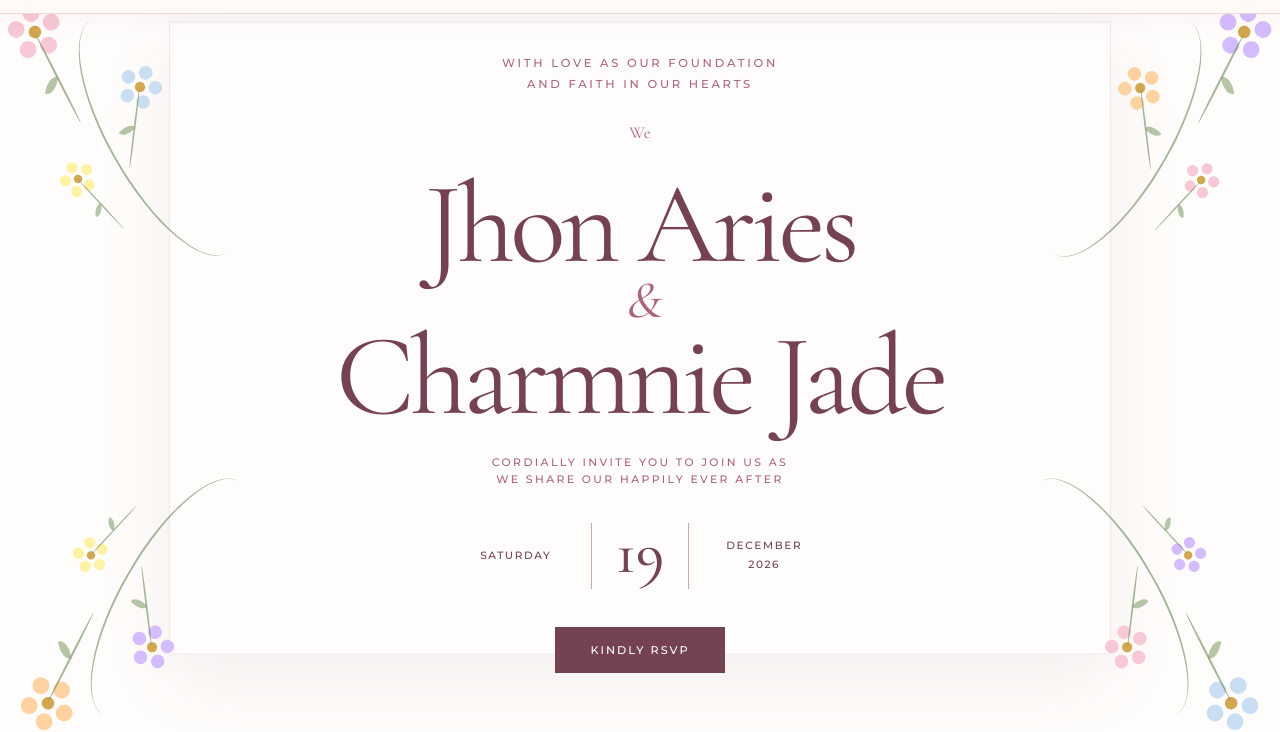
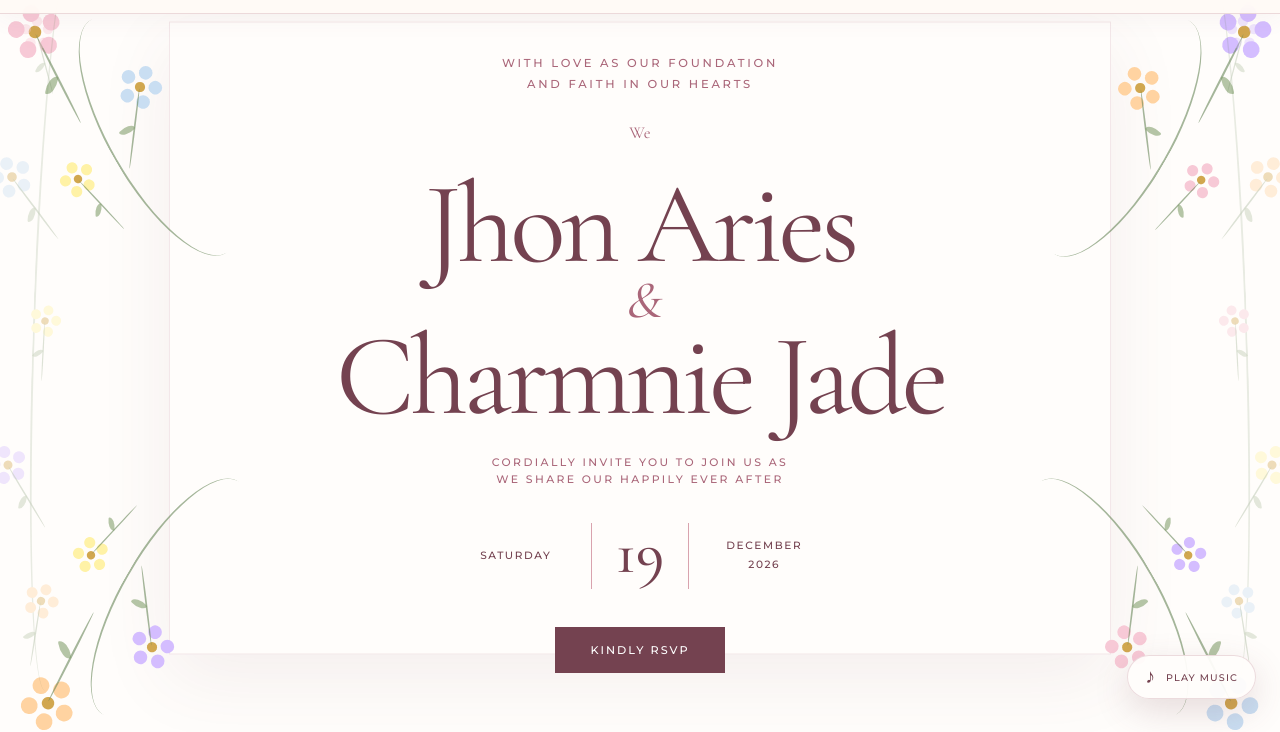
Before and after one commit to ars1224/JadeAries, a website: page index.html in a window 1280 px wide. Shown: the part 77-809 px from the top of the page. Drawn offline with nearby package versions, Linux system fonts and the light colour scheme.

Commit message:
more flowers and added a music

```diff
--- a/css/style.css
+++ b/css/style.css
@@ -256,6 +256,67 @@ nav a {
     bottom: -2%;
     right: -2%;
     transform: scale(-1);
+}
+
+.page-florals {
+    height: 100vh;
+    opacity: 0.38;
+    pointer-events: none;
+    position: fixed;
+    top: 0;
+    width: 110px;
+    z-index: 5;
+}
+
+.page-florals::before {
+    border-left: 2px solid rgba(100, 132, 85, 0.38);
+    border-radius: 50%;
+    content: "";
+    height: 92%;
+    left: 50%;
+    position: absolute;
+    top: 4%;
+    transform: rotate(2deg);
+    width: 48px;
+}
+
+.page-florals-left {
+    left: -22px;
+}
+
+.page-florals-right {
+    right: -22px;
+    transform: scaleX(-1);
+}
+
+.page-florals .css-flower:nth-child(1) {
+    left: 48%;
+    top: 13%;
+    transform: scale(0.65);
+}
+
+.page-florals .css-flower:nth-child(2) {
+    left: 25%;
+    top: 31%;
+    transform: rotate(-22deg) scale(0.8);
+}
+
+.page-florals .css-flower:nth-child(3) {
+    left: 55%;
+    top: 49%;
+    transform: rotate(18deg) scale(0.62);
+}
+
+.page-florals .css-flower:nth-child(4) {
+    left: 22%;
+    top: 67%;
+    transform: rotate(-16deg) scale(0.75);
+}
+
+.page-florals .css-flower:nth-child(5) {
+    left: 52%;
+    top: 84%;
+    transform: rotate(24deg) scale(0.68);
 }
 
 .hero-content {
@@ -993,6 +1054,56 @@ button {
     width: 100%;
 }
 
+.music-toggle {
+    align-items: center;
+    background: rgba(255, 253, 251, 0.94);
+    border: 1px solid var(--line);
+    border-radius: 999px;
+    bottom: 24px;
+    box-shadow: 0 12px 35px rgba(116, 66, 80, 0.18);
+    color: var(--rose-dark);
+    display: flex;
+    gap: 9px;
+    padding: 11px 17px;
+    position: fixed;
+    right: 24px;
+    width: auto;
+    z-index: 30;
+}
+
+.music-toggle:hover,
+.music-toggle.is-playing {
+    background: var(--rose-dark);
+    color: white;
+}
+
+.music-toggle:hover {
+    transform: translateY(-2px);
+}
+
+.music-icon {
+    font-family: var(--serif);
+    font-size: 1.25rem;
+    line-height: 1;
+}
+
+.music-toggle.is-playing .music-icon {
+    animation: music-pulse 1.6s ease-in-out infinite;
+}
+
+.music-label {
+    font-size: 0.6rem;
+    font-weight: 500;
+    letter-spacing: 0.12em;
+    text-transform: uppercase;
+}
+
+@keyframes music-pulse {
+    50% {
+        transform: scale(1.18);
+    }
+}
+
 .code-entry {
     align-items: stretch;
     display: grid;
@@ -1347,6 +1458,29 @@ footer small {
         opacity: 0.45;
         width: 125px;
     }
+
+    .page-florals {
+        opacity: 0.2;
+        width: 70px;
+    }
+
+    .page-florals-left {
+        left: -32px;
+    }
+
+    .page-florals-right {
+        right: -32px;
+    }
+
+    .music-toggle {
+        bottom: 14px;
+        padding: 11px;
+        right: 14px;
+    }
+
+    .music-label {
+        display: none;
+    }
 }
 
 @media (prefers-reduced-motion: reduce) {
--- a/index.html
+++ b/index.html
@@ -11,6 +11,21 @@
     <link rel="stylesheet" href="css/style.css">
 </head>
 <body>
+    <div class="page-florals page-florals-left" aria-hidden="true">
+        <i class="css-flower flower-pink"></i>
+        <i class="css-flower flower-blue"></i>
+        <i class="css-flower flower-yellow"></i>
+        <i class="css-flower flower-purple"></i>
+        <i class="css-flower flower-peach"></i>
+    </div>
+    <div class="page-florals page-florals-right" aria-hidden="true">
+        <i class="css-flower flower-purple"></i>
+        <i class="css-flower flower-peach"></i>
+        <i class="css-flower flower-pink"></i>
+        <i class="css-flower flower-yellow"></i>
+        <i class="css-flower flower-blue"></i>
+    </div>
+
     <header class="site-header">
         <a class="monogram" href="#home" aria-label="Jhon Aries and Charmnie Jade — back to top">
             <img src="img/19 . 12. 2026 (1).png" alt="Jhon Aries and Charmnie Jade monogram">
@@ -401,6 +416,23 @@
         <small>19 · 12 · 2026</small>
     </footer>
 
+    <audio
+        id="wedding-music"
+        src="Audio/Goodness%20Of%20God%20(Wedding%20Version)%20-%20Bethel%20Music%20-%20Violin%20Cover.mp3"
+        preload="metadata"
+        loop
+    ></audio>
+    <button
+        id="music-toggle"
+        class="music-toggle"
+        type="button"
+        aria-label="Play wedding music"
+        aria-pressed="false"
+    >
+        <span class="music-icon" aria-hidden="true">♪</span>
+        <span class="music-label">Play music</span>
+    </button>
+
     <script src="js/script.js"></script>
 </body>
 </html>
--- a/js/script.js
+++ b/js/script.js
@@ -4,6 +4,9 @@ const units = ["days", "hours", "minutes", "seconds"];
 
 const menuToggle = document.querySelector(".menu-toggle");
 const mainNavigation = document.getElementById("main-navigation");
+const weddingMusic = document.getElementById("wedding-music");
+const musicToggle = document.getElementById("music-toggle");
+const musicLabel = musicToggle.querySelector(".music-label");
 
 const rsvpForm = document.getElementById("rsvp-form");
 const codeInput = document.getElementById("rsvp-code");
@@ -16,6 +19,30 @@ const seatSummary = document.getElementById("seat-summary");
 const codeError = document.getElementById("code-error");
 
 let activeInvitation = null;
+
+function updateMusicControl(isPlaying) {
+    musicToggle.classList.toggle("is-playing", isPlaying);
+    musicToggle.setAttribute("aria-pressed", String(isPlaying));
+    musicToggle.setAttribute("aria-label", isPlaying ? "Pause wedding music" : "Play wedding music");
+    musicLabel.textContent = isPlaying ? "Pause music" : "Play music";
+}
+
+musicToggle.addEventListener("click", async () => {
+    if (weddingMusic.paused) {
+        try {
+            await weddingMusic.play();
+            updateMusicControl(true);
+        } catch {
+            updateMusicControl(false);
+        }
+    } else {
+        weddingMusic.pause();
+        updateMusicControl(false);
+    }
+});
+
+weddingMusic.addEventListener("play", () => updateMusicControl(true));
+weddingMusic.addEventListener("pause", () => updateMusicControl(false));
 
 function closeNavigation() {
     menuToggle.setAttribute("aria-expanded", "false");
```
Also changed, not shown: 1 other file.
